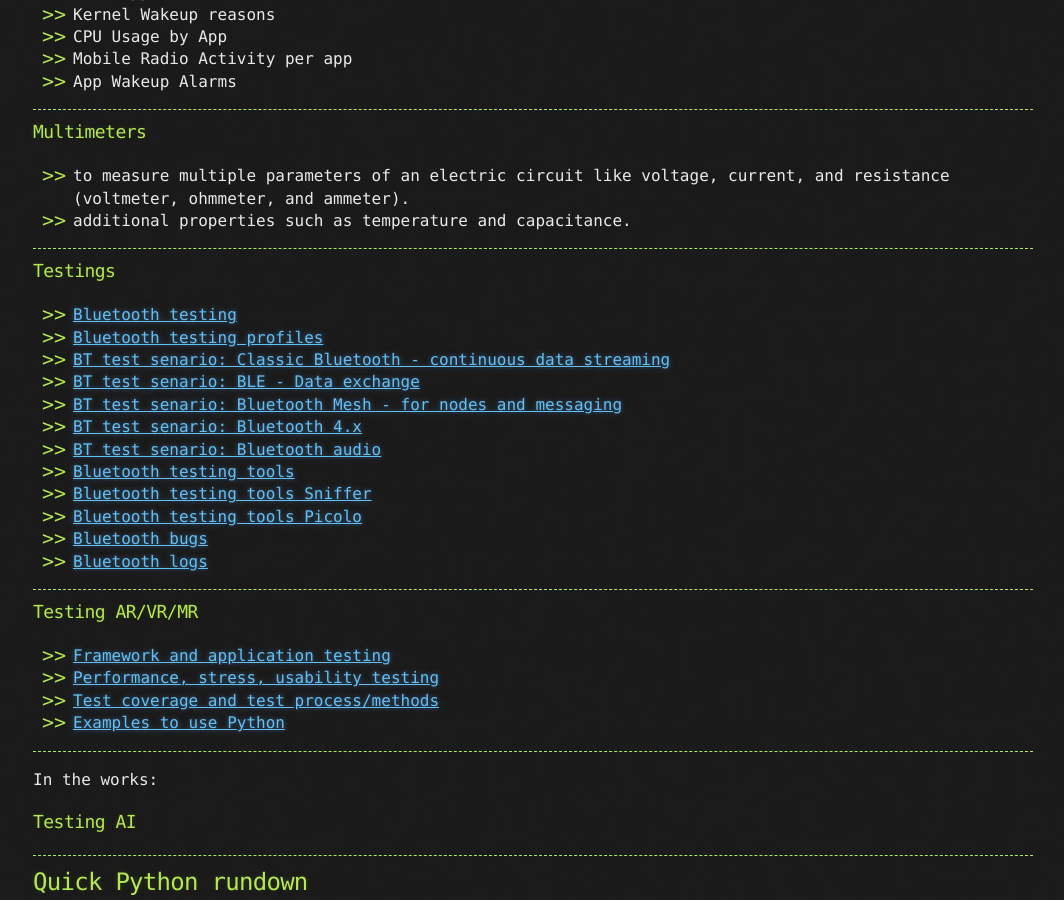
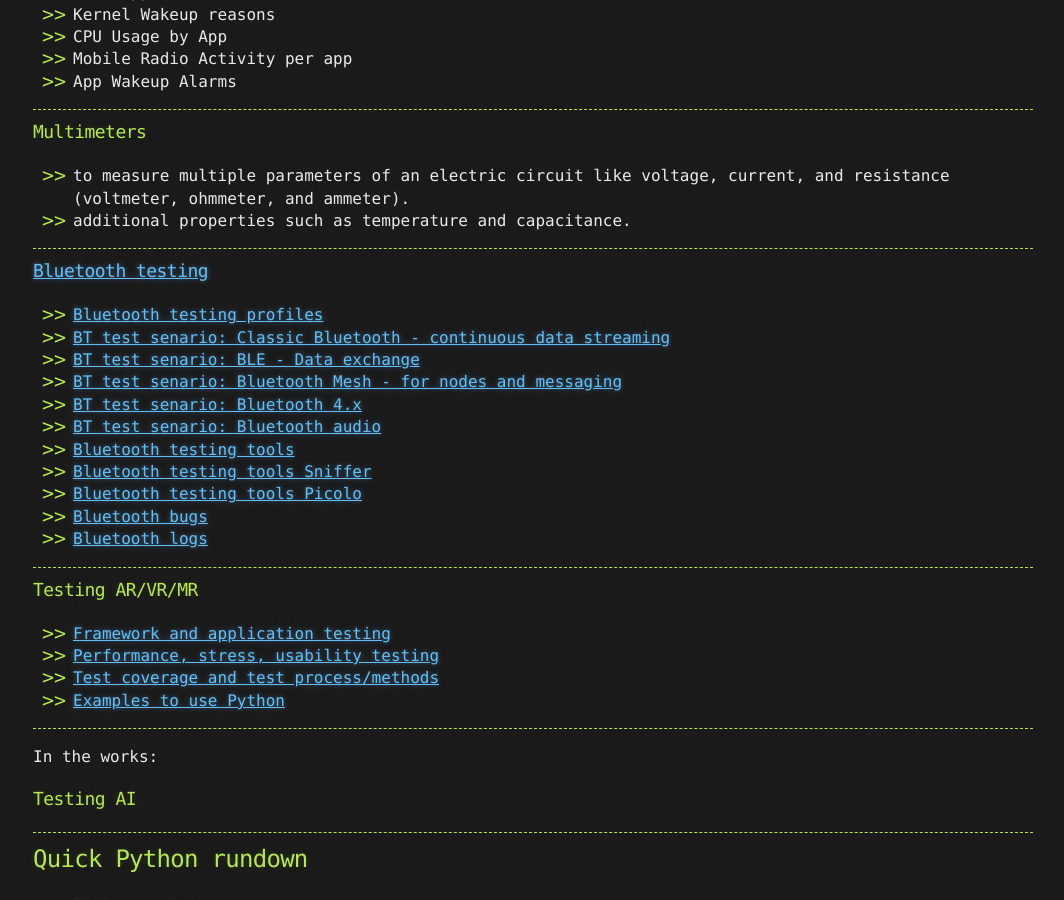
Before and after one commit to sciustechnologia/sciustechnologia.github.io, a Jekyll site: the page built from index.md, in a window 1280 px wide and 900 px high, scrolled down 2712 px. Shown: the whole window, without its empty margins (107-1171 px from the left). Built offline with Jekyll 4.4.1, drawn with Linux system fonts in a browser that asks for light colours.

Commit message:
Update index.md

```diff
--- a/index.md
+++ b/index.md
@@ -109,8 +109,7 @@ description: QA testing and technical writing
 
 ---
 
-### Testings
-- [Bluetooth testing](./testing/bt.html)
+### [Bluetooth testing](./testing/bt.html)
 - [Bluetooth testing profiles](./testing/bt_profiles.html)
 - [BT test senario: Classic Bluetooth - continuous data streaming](./testing/bt_scenario_ClassicBluetooth.html)
 - [BT test senario: BLE - Data exchange](./testing/bt_scenario_BLE.html)
@@ -123,7 +122,7 @@ description: QA testing and technical writing
 - [Bluetooth bugs](./testing/bt_protocolerrors.html)
 - [Bluetooth logs](./testing/bt_logs.html)
 
-***
+---
 
 ### Testing AR/VR/MR
 - [Framework and application testing](./testing/xr_01.html)
```
